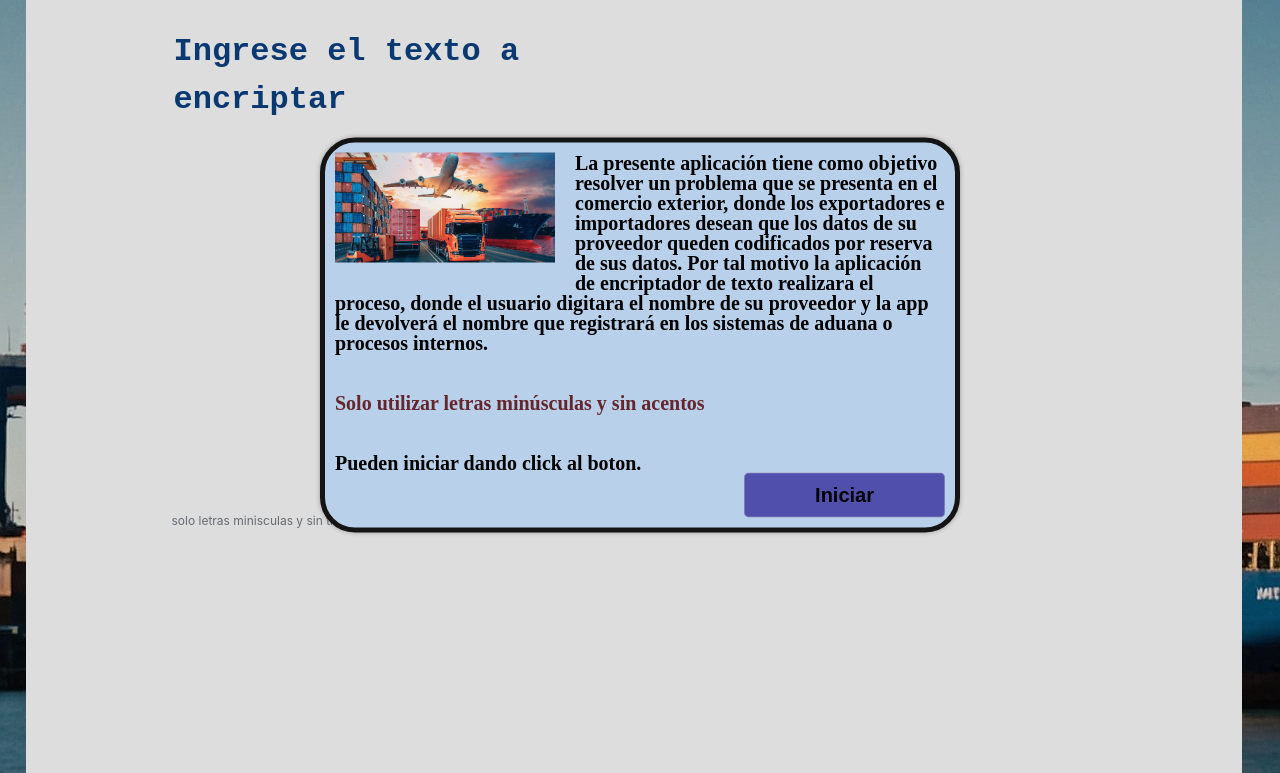
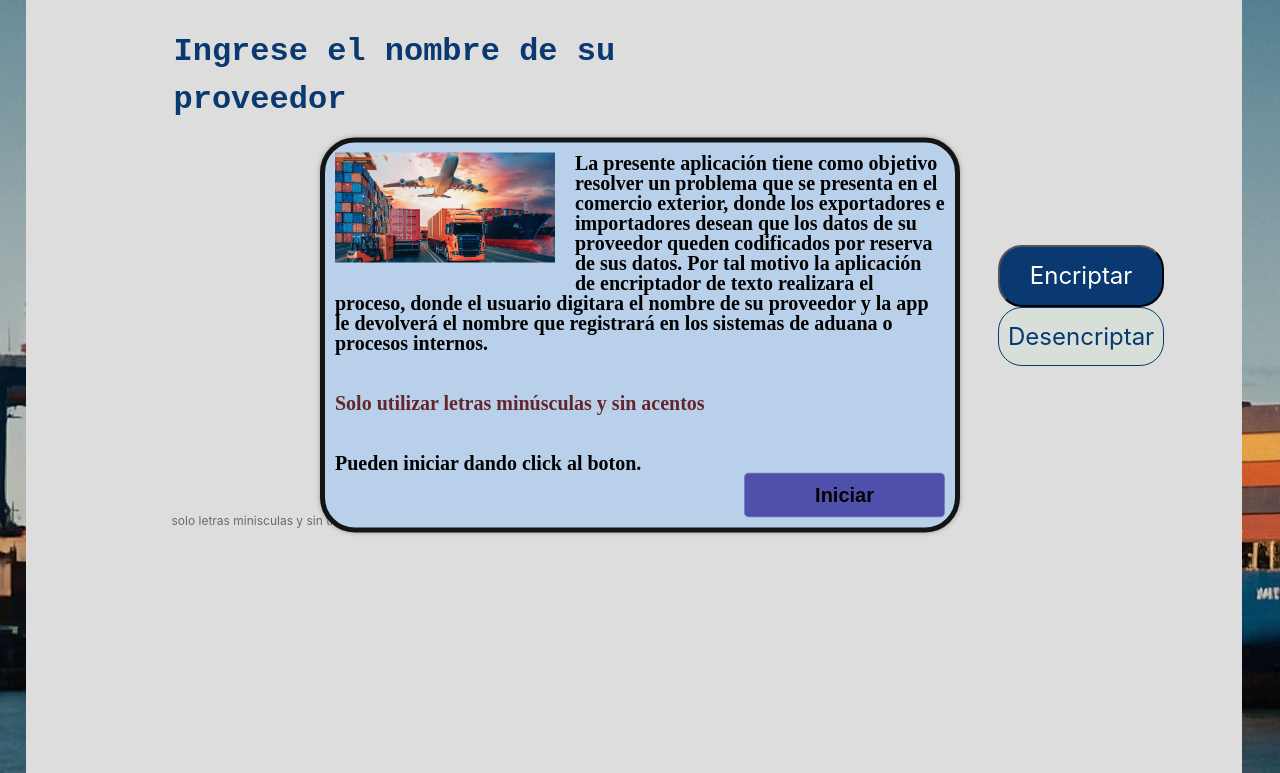
Before and after one commit to AlexanderMiranda19/ENCRIPATOR, a plain HTML site: page index.html in a window 1280 px wide. Shown: the part 65-838 px from the top of the page. Drawn offline with Linux system fonts and the light colour scheme.

Commit message:
Diseño 95%

```diff
--- a/index.html
+++ b/index.html
@@ -32,7 +32,7 @@
     <main>
 
             <div class="encriptador">
-            <textarea type="text"class="texto" id="texto" oninput="validarMinusculas(this)" placeholder="Ingrese el texto a encriptar"></textarea>
+            <textarea type="text"class="texto" id="texto" oninput="validarMinusculas(this)" placeholder="Ingrese el nombre de su proveedor"></textarea>
             </div>
             <div class="recomendacion">
             <P >solo letras minisculas y sin tilde</P>
@@ -41,11 +41,6 @@
               <button class="encriptar" type="encriptar" onclick="encriptar()">Encriptar </button>
               <button class="desencriptar" type="desencriptar" onclick="desencriptar()">Desencriptar </button>
             </div>
-            <div class="encriptado">
-                  <div class="mensaje-encriptado" id="mensaje-encriptado">
-                  <h4 id="titulo-mensaje">Ningún mensaje fue encontrado</h4>
-                  <p id="parrafo">Ingresa el texto que deseas encriptar o desencriptar</p>
-                  </div>
             </div>
     </main>
 
--- a/style.css
+++ b/style.css
@@ -77,7 +77,7 @@ body {
    border: none;
    font-family:'Courier New', Courier, monospace;
    font-style: normal;
-   font-weight: 400;
+   font-weight: bold;
    font-size: 32px;
    line-height: 150%;
    background-color: #ddd;
@@ -122,14 +122,58 @@ body {
 
   .botones {
     display: flex;
-    flex-direction: row;
+    flex-direction: column;
     align-items: flex-start;
     padding: 1% 0;
-    position: absolute;
-    width: 80%;
-    left: 12%;
-    top: 82%;
+    position:absolute;
+    width: 20%;
+    left: 80%;
+    top: 22%;
   }
+
+  .encriptar{
+   display: flex;
+   align-items: center;
+   justify-content: center;
+   padding: 8%;
+   gap: 8px;
+   width: 68%;
+   background-color: #0a3871;
+   border-radius: 24px;
+   font-family: "inter";
+   font-size: 24px;
+   line-height: 19px;
+   text-align: center;
+   color: #fff;
+
+  }
+
+  .desencriptar{
+    box-sizing: border-box;
+    display: flex;
+    align-items: center;
+    justify-content: center;
+    padding: 8%;
+    gap: 8px;
+    width: 68%;
+    background-color: #d8dfd8;
+    border: 1px solid #0a3871;
+    border-radius: 24px;
+    font-family: "inter";
+    font-size: 24px;
+    line-height: 19px;
+    text-align: center;
+    color: #0a3871;
+    }
+
+    .encriptar:hover{
+     transform: scale(1.2);
+    }
+
+    .desencriptar:hover{
+     transform: scale(1.2);
+    }
+
 
 
 
```
